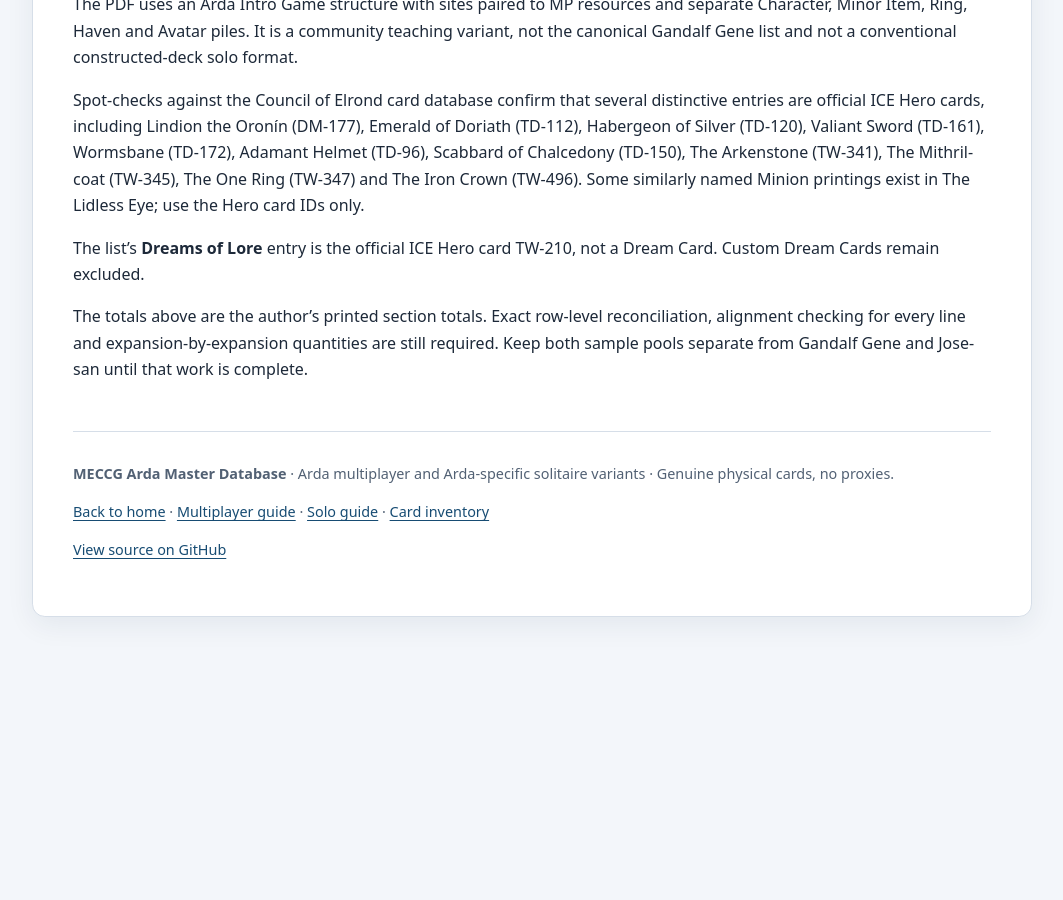
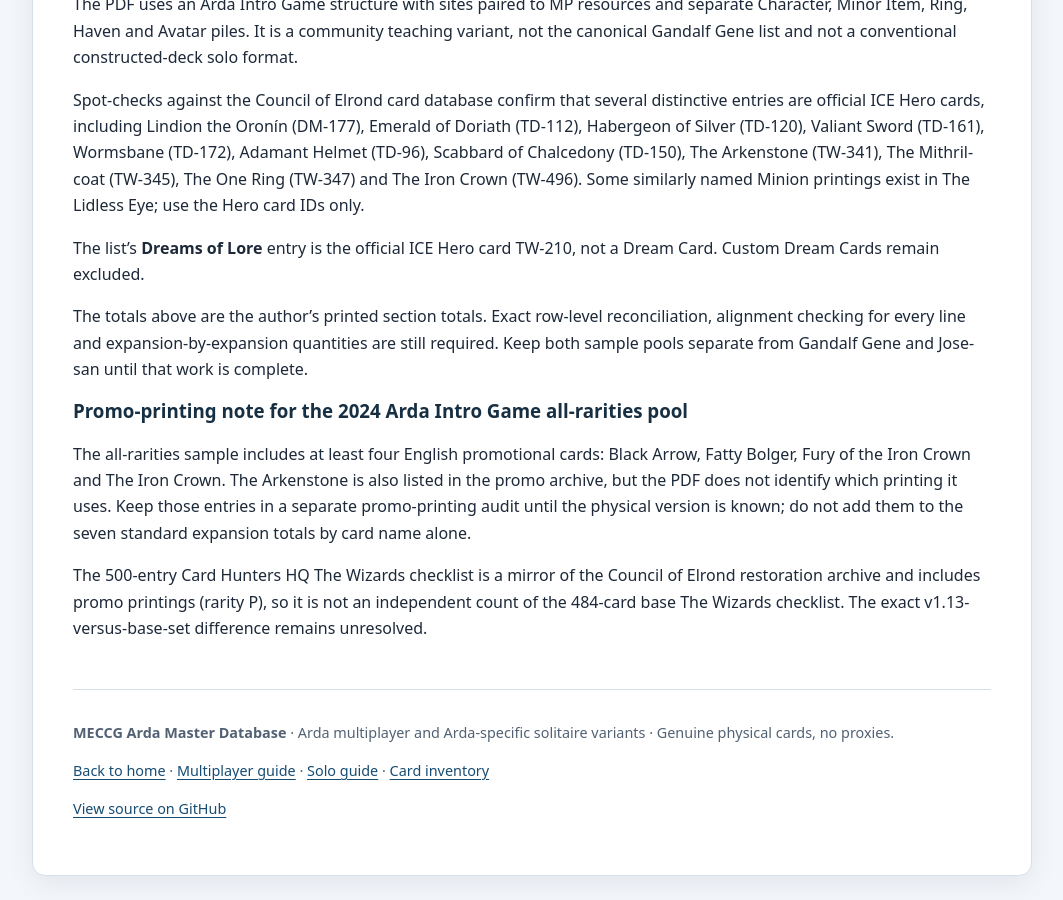
Before and after one commit to JamSpot/meccg-arda-master-database, a Jekyll site: the page built from docs/comparison-lists.md, in a window 1280 px wide and 900 px high, scrolled down 4171 px. Shown: the whole window, without its empty margins (108-1171 px from the left). Built offline with Jekyll 4.4.1, drawn with Linux system fonts in a browser that asks for light colours; our own code applies the rules of GitHub Pages for plain Markdown files; before the commit the page ends 4812 px from its top, so only the background shows below that.

Commit message:
Separate promo printings in Arda pool comparison

```diff
--- a/docs/comparison-lists.md
+++ b/docs/comparison-lists.md
@@ -117,3 +117,10 @@ Spot-checks against the Council of Elrond card database confirm that several dis
 The list's **Dreams of Lore** entry is the official ICE Hero card TW-210, not a Dream Card. Custom Dream Cards remain excluded.
 
 The totals above are the author's printed section totals. Exact row-level reconciliation, alignment checking for every line and expansion-by-expansion quantities are still required. Keep both sample pools separate from Gandalf Gene and Jose-san until that work is complete.
+
+
+### Promo-printing note for the 2024 Arda Intro Game all-rarities pool
+
+The all-rarities sample includes at least four English promotional cards: Black Arrow, Fatty Bolger, Fury of the Iron Crown and The Iron Crown. The Arkenstone is also listed in the promo archive, but the PDF does not identify which printing it uses. Keep those entries in a separate promo-printing audit until the physical version is known; do not add them to the seven standard expansion totals by card name alone.
+
+The 500-entry Card Hunters HQ The Wizards checklist is a mirror of the Council of Elrond restoration archive and includes promo printings (rarity P), so it is not an independent count of the 484-card base The Wizards checklist. The exact v1.13-versus-base-set difference remains unresolved.
```
